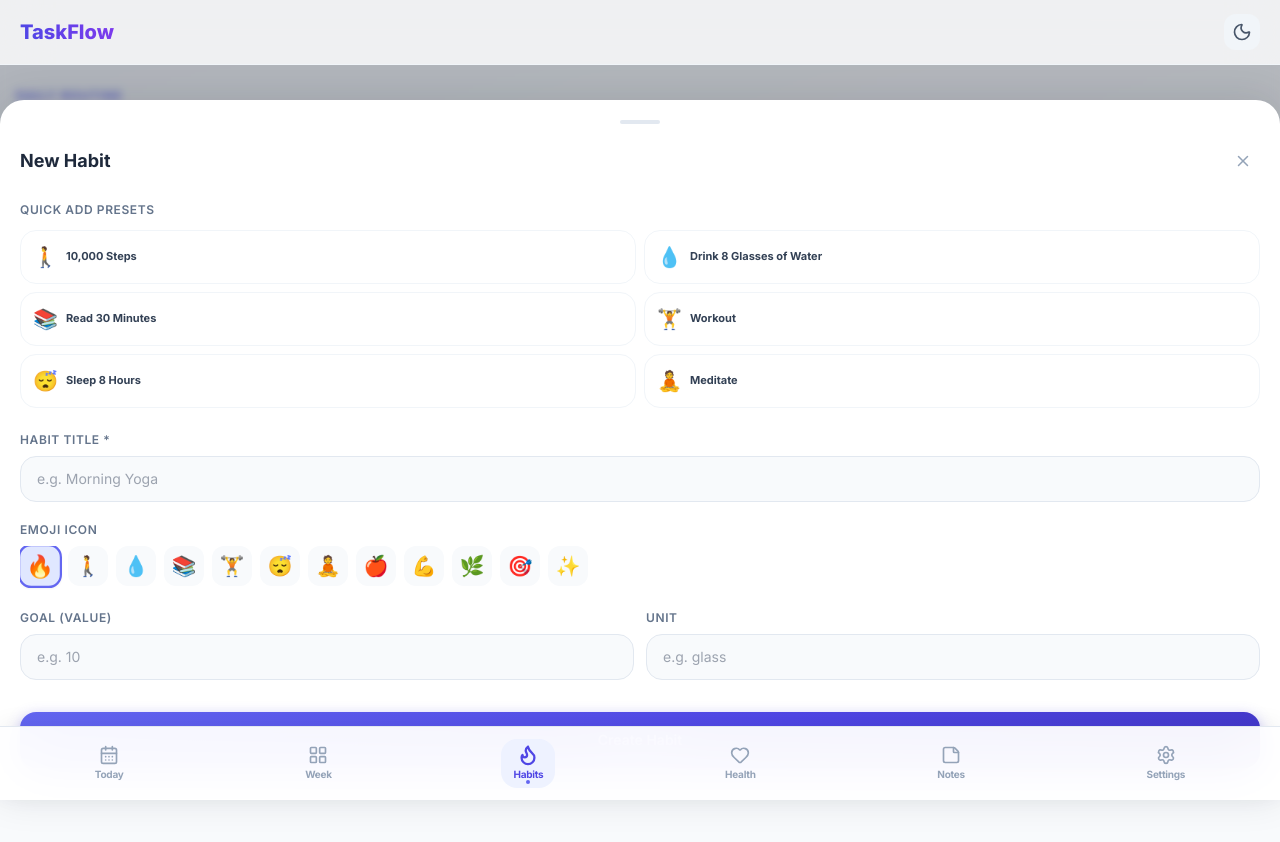
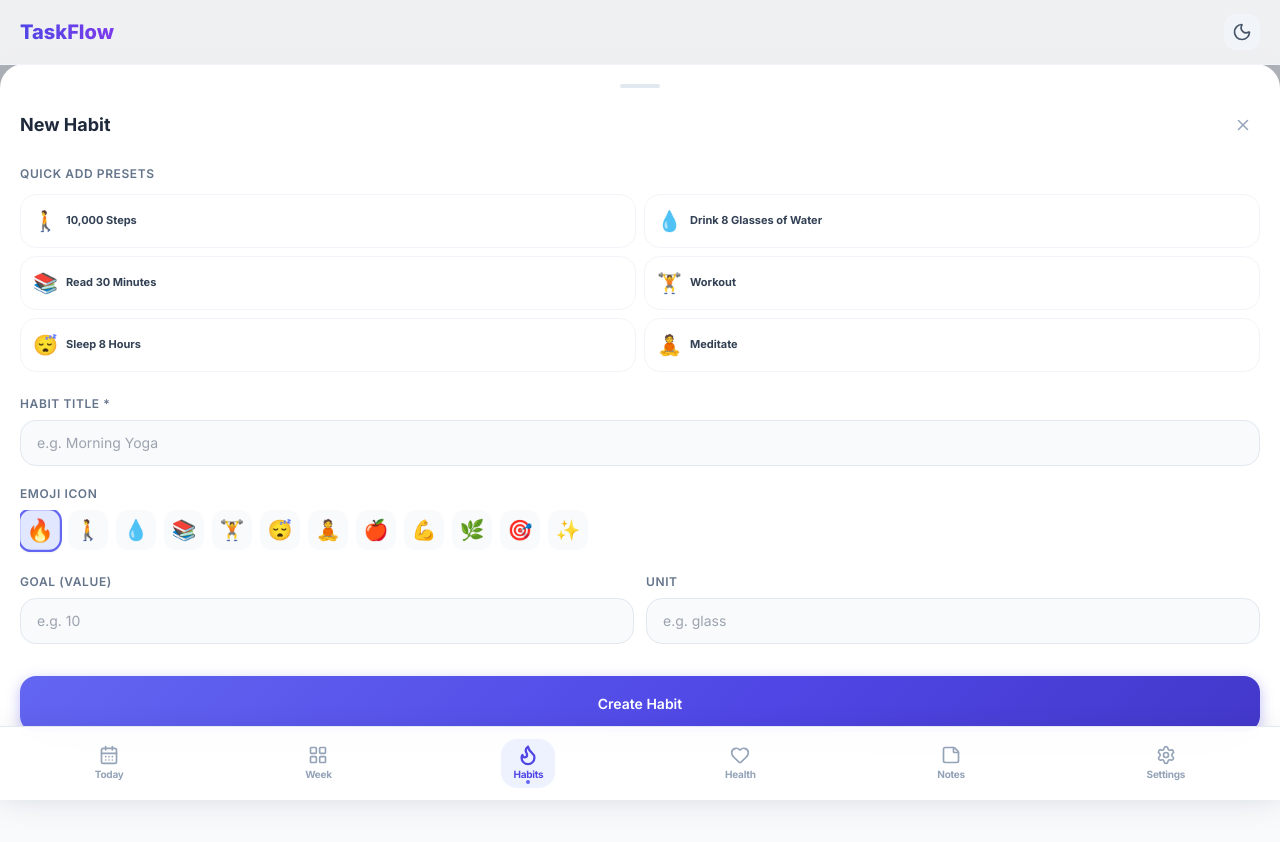
Before and after one commit to agrawalsanket123-netizen/taskflow, a React (Vite) app: page /habits in a window 1280 px wide. Both pictures are taken after a click on the button 1232 px from the left and 668 px from the top of the page. Shown: the top 842 px of the page. Built offline with nearby package versions, Linux system fonts and the light colour scheme.

Commit message:
fix: habit modal save button hidden behind bottom nav

```diff
--- a/src/components/HabitModal.jsx
+++ b/src/components/HabitModal.jsx
@@ -48,7 +48,7 @@ export default function HabitModal({ open, habit, onSave, onDelete, onClose }) {
       <div className="absolute inset-0 bg-slate-900/30 backdrop-blur-sm" onClick={onClose} />
 
       <div className="relative bottom-sheet bg-white dark:bg-slate-900 rounded-t-3xl shadow-modal px-5 pt-5 pb-8 max-h-[92vh] overflow-y-auto"
-        style={{ paddingBottom: 'max(2rem, env(safe-area-inset-bottom))' }}>
+        style={{ paddingBottom: 'calc(5rem + env(safe-area-inset-bottom))' }}>
         <div className="w-10 h-1 rounded-full bg-slate-200 dark:bg-slate-700 mx-auto mb-5" />
 
         <div className="flex items-center justify-between mb-6">
```
